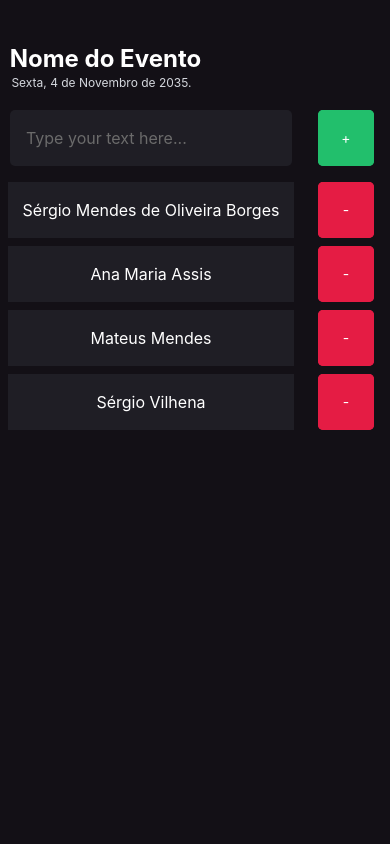
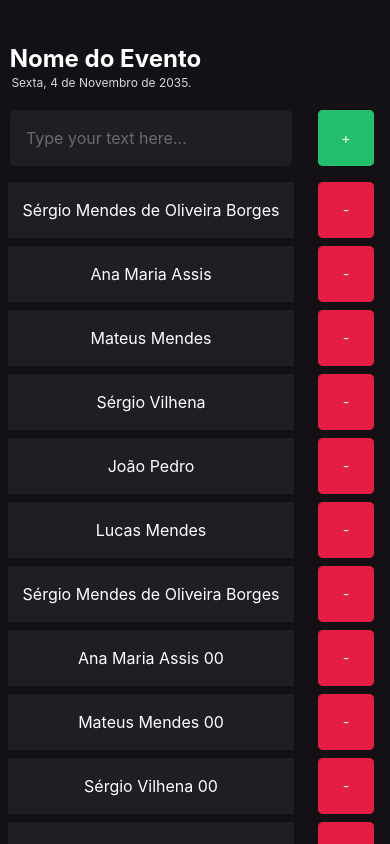
Before and after one commit to smborgesMobile/Im-Here, a React Native app in the folder imhere/: screen / in a window 390 px wide. Built offline with nearby package versions, Linux system fonts and the light colour scheme.

Commit message:
feat: implement dynamic participant list with scroll view

```diff
--- a/imhere/src/screens/home/index.tsx
+++ b/imhere/src/screens/home/index.tsx
@@ -1,9 +1,23 @@
-import { Button, SafeAreaView, Text, TextInput, TouchableOpacity, View } from 'react-native';
+import { Button, SafeAreaView, Text, TextInput, TouchableOpacity, View, ScrollView } from 'react-native';
 import { styles } from "./styles";
 import { Participant } from "../../components/Partcipant";
 
 
 export default function Home() {
+
+    const participants = [
+        'Sérgio Mendes de Oliveira Borges',
+        'Ana Maria Assis',
+        'Mateus Mendes',
+        'Sérgio Vilhena',
+        'João Pedro',
+        'Lucas Mendes',
+        'Sérgio Mendes de Oliveira Borges 00c',
+        'Ana Maria Assis 00',
+        'Mateus Mendes 00',
+        'Sérgio Vilhena 00',
+        'João Pedro 00',
+        'Lucas Mendes 00'];
 
     function handleParticipantAdd(name: string) {
         console.log(`Participant added: ${name}`);
@@ -26,10 +40,16 @@ export default function Home() {
                 </TouchableOpacity>
             </View>
 
-            <Participant name="Sérgio Mendes de Oliveira Borges" onRemove={handleParticipantAdd} />
-            <Participant name="Ana Maria Assis" onRemove={handleParticipantAdd} />
-            <Participant name="Mateus Mendes" onRemove={handleParticipantAdd} />
-            <Participant name="Sérgio Vilhena" onRemove={handleParticipantAdd} />
+            <ScrollView showsVerticalScrollIndicator={false}>
+                {
+                    participants.map(participant => (
+                        <Participant
+                            key={participant}
+                            name={participant}
+                            onRemove={handleParticipantAdd} />
+                    ))
+                }
+            </ScrollView>
         </SafeAreaView>
     );
 }
```
